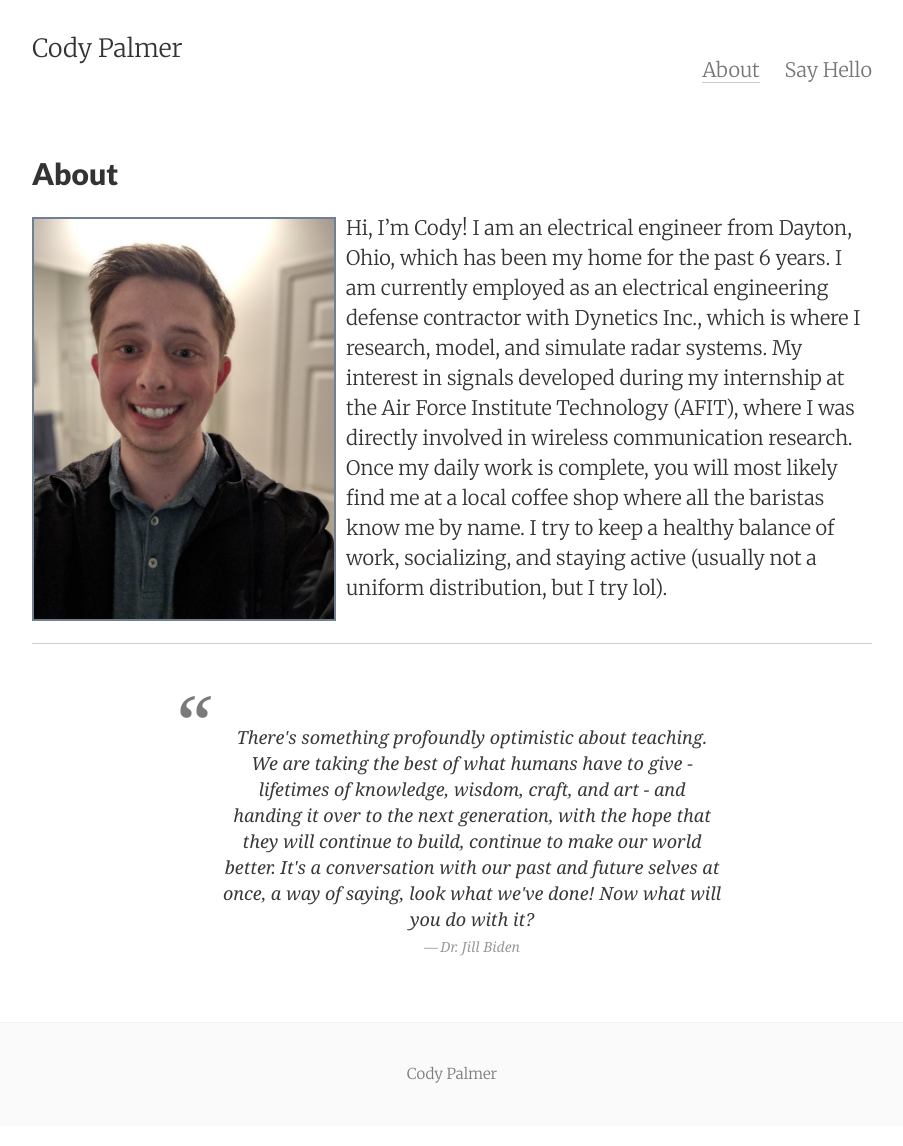
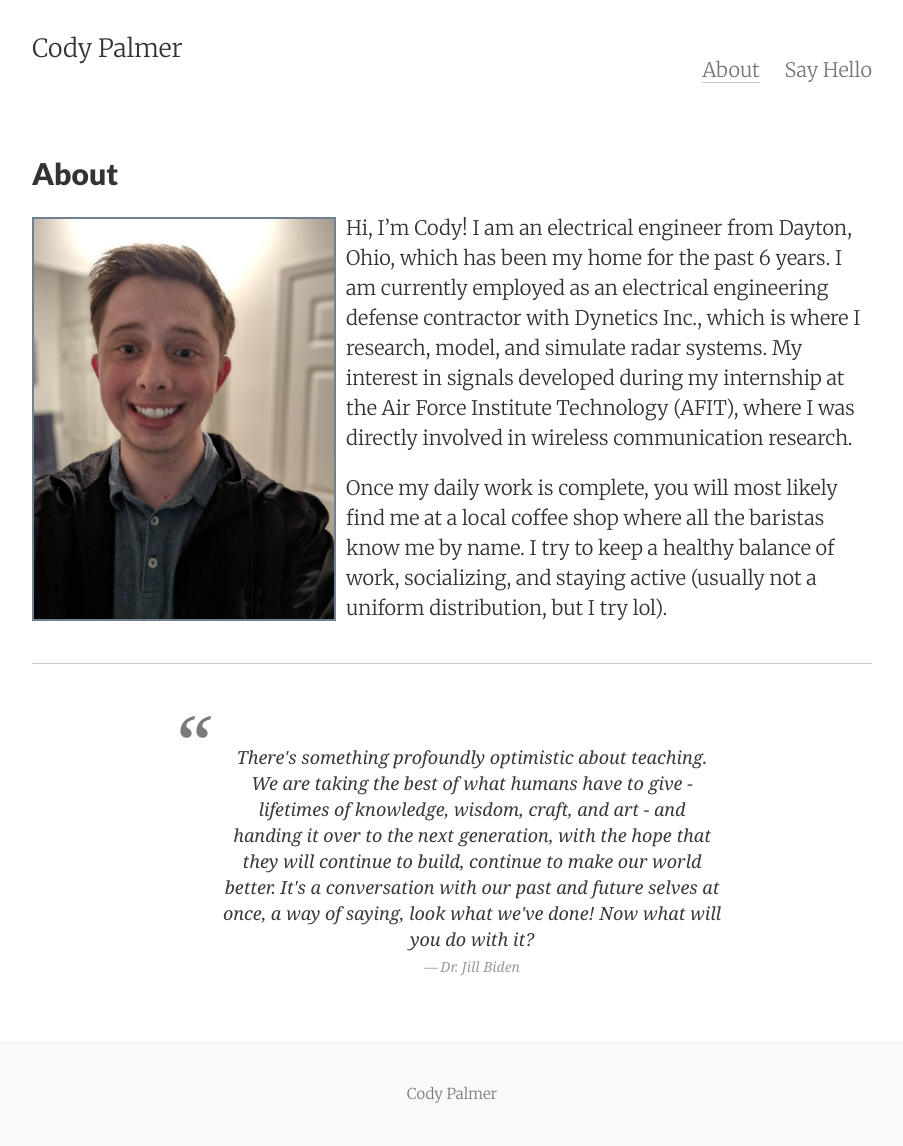
Before and after one commit to palmerco/web_server, a Jekyll site: the page built from about.md, in a window 1280 px wide. Shown: the whole page, without its empty margins (188-1091 px from the left). Built offline with Jekyll 4.4.1, drawn with Linux system fonts in a browser that asks for light colours.

Commit message:
Update about.md

```diff
--- a/about.md
+++ b/about.md
@@ -10,13 +10,12 @@ tags: about
 
 <img src="/images/websitePhoto.jpg" alt="profilePicture" width="300" align="left" style="float: left; margin: 4px 10px 0px 0px; border: 2px solid #708090;"/>
 
-<left>
+<p>
 Hi, I’m Cody! I am an electrical engineer from Dayton, Ohio, which has been my home for the past 6 years. I am currently employed as an electrical engineering defense contractor with Dynetics Inc., which is where I research, model, and simulate radar systems. My interest in signals developed during my internship at the Air Force Institute Technology (AFIT), where I was directly involved in wireless communication research.
-</left>
-
-<left>
+</p>
+<p>
 Once my daily work is complete, you will most likely find me at a local coffee shop where all the baristas know me by name. I try to keep a healthy balance of work, socializing, and staying active (usually not a uniform distribution, but I try lol).
-</left>
+</p>
 
 
 ---
```
